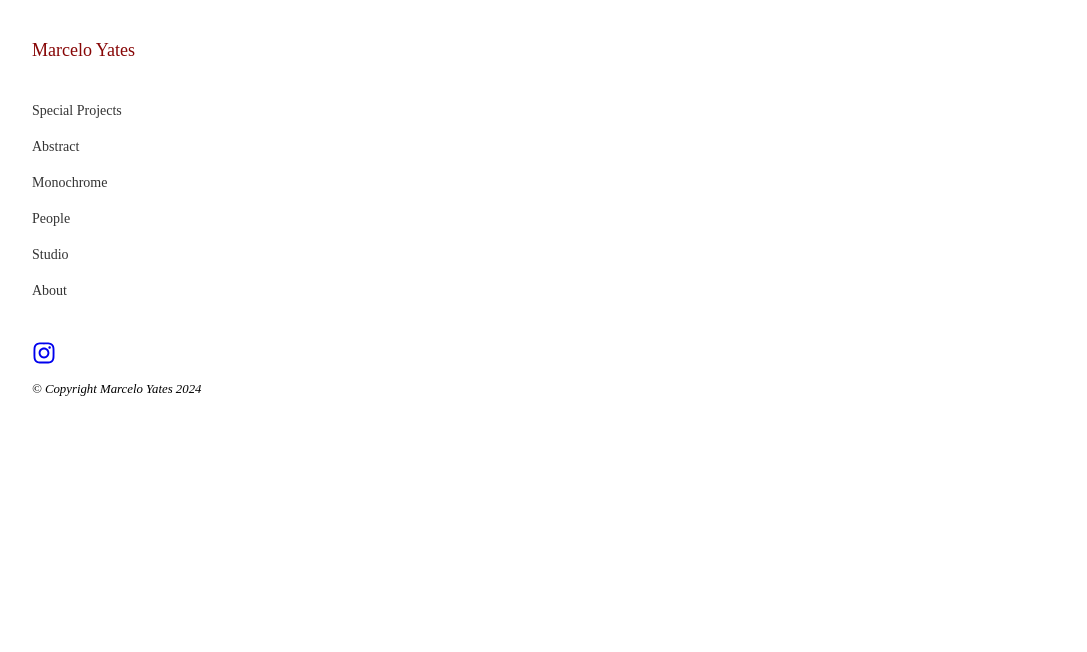
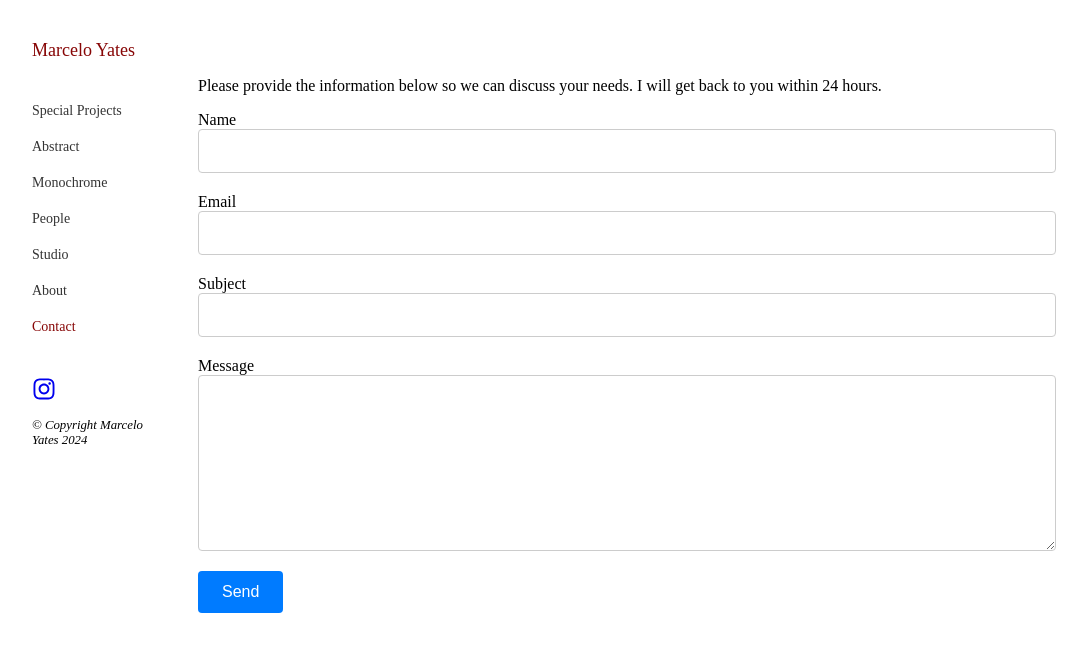
Before and after one commit to marceloayates/photography-portfolio, a React (Create React App) app: page /contact in a window 1280 px wide. Shown: the top 652 px of the page, without its empty margins (0-1087 px from the left). Built offline with nearby package versions, Linux system fonts and the light colour scheme; a web font is replaced by a local one.

Commit message:
addede contacvt form

```diff
--- a/package.json
+++ b/package.json
@@ -7,6 +7,7 @@
     "@testing-library/react": "^13.4.0",
     "@testing-library/user-event": "^13.5.0",
     "bootstrap": "^5.3.3",
+    "emailjs-com": "^3.2.0",
     "react": "^18.3.1",
     "react-bootstrap": "^2.10.4",
     "react-dom": "^18.3.1",
--- a/src/App.jsx
+++ b/src/App.jsx
@@ -2,7 +2,7 @@ import React from 'react';
 import { BrowserRouter as Router, Route, Routes, Link } from 'react-router-dom';
 import HomePage from './components/HomePage';
 import GalleryPage from './components/GalleryPage';
-// import ContactPage from './components/ContactPage';
+import ContactPage from './components/ContactPage';
 import AboutPage from './components/AboutPage';
 import Menu from './components/Menu';
 import photoData from './photoData.jsx';
@@ -57,10 +57,10 @@ function App() {
                         <div className={styles.contentContainer}>
                             <GalleryPage title="Studio Photography" photos={studioPhotos} />
                         </div>} />
-                    {/* <Route path="/contact" element={
+                    <Route path="/contact" element={
                         <div className={styles.contentContainer}>
                             <ContactPage />
-                        </div>} /> */}
+                        </div>} />
                     <Route path="/about" element={
                         <div className={styles.contentContainer}>
                             <AboutPage />
--- a/src/components/ContactPage.jsx
+++ b/src/components/ContactPage.jsx
@@ -1,94 +1,54 @@
-import React, { useState } from 'react';
+import React, { useState }  from 'react';
 import styles from '../styles/ContactPage.module.css';
+import emailjs from 'emailjs-com';
+
 
 const ContactForm = () => {
-  const [formData, setFormData] = useState({
-    name: '',
-    email: '',
-    phone: '',
-    message: '',
-  });
+  const [successMessage, setSuccessMessage] = useState('');
 
-  const handleChange = (e) => {
-    setFormData({ ...formData, [e.target.name]: e.target.value });
-  };
-
-  const handleSubmit = async (e) => {
+  function sendEmail(e) {
     e.preventDefault();
 
-    try {
-      const response = await fetch('/send-email', {
-        method: 'POST',
-        headers: {
-          'Content-Type': 'application/json',
-        },
-        body: JSON.stringify(formData),
-      });
-
-      if (response.ok) {
-        alert('Message sent successfully!');
-        setFormData({ name: '', email: '', phone: '', message: '' });
-      } else {
-        alert('Failed to send message. Please try again.');
-      }
-    } catch (error) {
-      console.error('Error sending message:', error);
-      alert('An error occurred. Please try again later.');
-    }
-  };
+    emailjs.sendForm('service_rrfhjpc', 'template_r5bnmlo', e.target, 'ypgUcuvM-YC3jlmDZ')
+    .then((result) => {
+      console.log('Email sent successfully');
+      setSuccessMessage('Thank you! Your message has been sent successfully.');
+      e.target.reset(); // Clear the form
+    }, (error) => {
+      console.log(error.text);
+      setSuccessMessage(''); // Clear any previous success message
+    });
+  }
 
   return (
     <div className={styles.contactPage}>
-      <h2>Contact Me</h2>
-      <form onSubmit={handleSubmit} className={styles.contactForm}>
+      <p>Please provide the information below so we can discuss your needs. I will get back to you within 24 hours.</p>
+      {successMessage && <div className={styles.successMessage}>{successMessage}</div>}
+      <form className={styles.contactForm} onSubmit={sendEmail}>
+        <input type="hidden" name="contact_number" />
         <div className={styles.formGroup}>
-          <label htmlFor="name">Name:</label>
-          <input
-            type="text"
-            id="name"
-            name="name"
-            value={formData.name}
-            onChange={handleChange}
-            required
-          />
+          <label>Name</label>
+          <input type="text" name="from_name" />
         </div>
         <div className={styles.formGroup}>
-          <label htmlFor="email">Email:</label>
-          <input
-            type="email"
-            id="email"
-            name="email"
-            value={formData.email}
-            onChange={handleChange}
-            required
-          />
+          <label>Email</label>
+          <input type="email" name="from_email" />
         </div>
         <div className={styles.formGroup}>
-          <label htmlFor="phone">Phone:</label>
-          <input
-            type="tel"
-            id="phone"
-            name="phone"
-            value={formData.phone}
-            onChange={handleChange}
-          />
+          <label>Subject</label>
+          <input type="text" name="subject" />
         </div>
         <div className={styles.formGroup}>
-          <label htmlFor="message">Message:</label>
-          <textarea
-            id="message"
-            name="message"
-            value={formData.message}
-            onChange={handleChange}
-            required
-          />
+          <label>Message</label>
+          <textarea name="message" />
         </div>
-        <button type="submit" className={styles.submitBtn}>
-          Send Message
-        </button>
+        <button type="submit" className={styles.submitBtn}>Send</button>
       </form>
     </div>
   );
+
+
+
 };
 
 export default ContactForm;
--- a/src/components/Menu.jsx
+++ b/src/components/Menu.jsx
@@ -35,6 +35,9 @@ const Menu = () => {
           </NavLink>
           <NavLink to="/about" className={({ isActive }) => isActive ? `${styles.tabs} ${styles.active}` : styles.tabs}>
             About
+          </NavLink>
+          <NavLink to="/contact" className={({ isActive }) => isActive ? `${styles.tabs} ${styles.active}` : styles.tabs}>
+            Contact
           </NavLink>
         </nav>
         <div>
--- a/src/styles/ContactPage.module.css
+++ b/src/styles/ContactPage.module.css
@@ -1,48 +1,53 @@
 .contactPage {
-  max-width: 600px;
-  margin: 0 auto;
-  padding: 20px;
+  max-width: 1000px;
+  padding-left: 2.5rem;
   color: #000;
 }
 
 .contactForm {
-  display: flex;
-  flex-direction: column;
+  width: 100%;
 }
 
 .formGroup {
+  display: flex;
+  flex-direction: column;
   margin-bottom: 20px;
-}
-
-.formGroup label {
-  font-weight: bold;
-  margin-bottom: 5px;
 }
 
 .formGroup input,
 .formGroup textarea {
-  padding: 10px;
+  width: 65vw;
+  padding: 12px;
   border: 1px solid #ccc;
   border-radius: 4px;
   font-size: 16px;
 }
 
 .formGroup textarea {
-  resize: vertical;
   min-height: 150px;
 }
+
 
 .submitBtn {
   background-color: #007bff;
   color: #fff;
   border: none;
-  padding: 10px 20px;
+  padding: 12px 24px; /* Slightly increased padding */
   border-radius: 4px;
   font-size: 16px;
   cursor: pointer;
   transition: background-color 0.3s ease;
+  align-self: flex-start; /* Aligns button to the left */
 }
 
 .submitBtn:hover {
   background-color: #0056b3;
 }
+
+.successMessage {
+  background-color: #d4edda;
+  color: #155724;
+  padding: 10px;
+  border-radius: 4px;
+  margin-bottom: 20px;
+}
```
Also changed, not shown: 2 other files (tests, documents, lock files or other folders).
